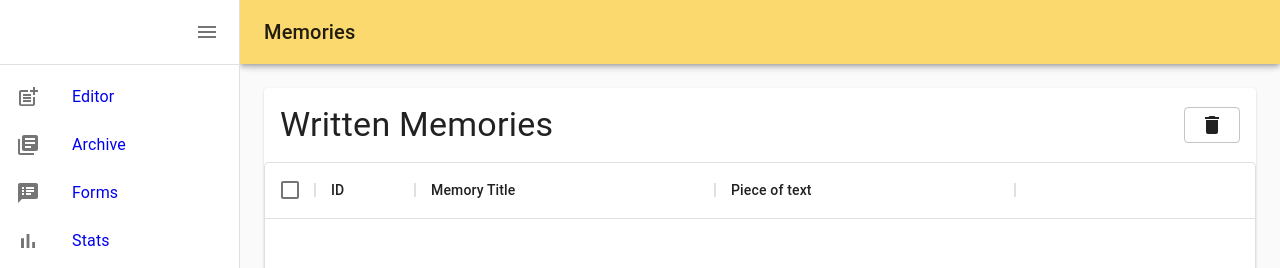
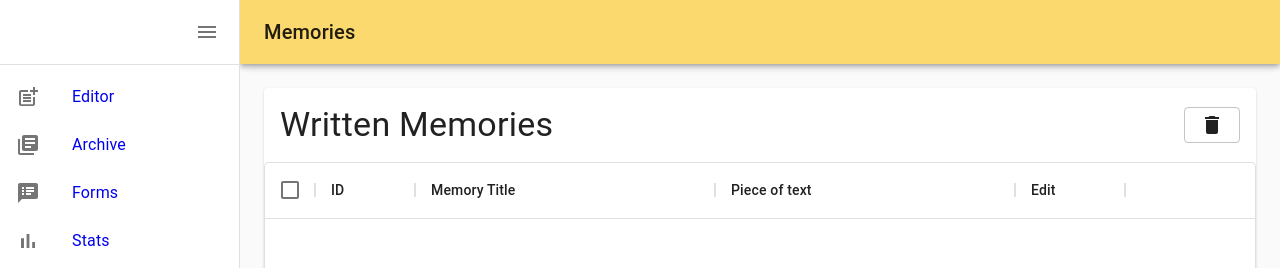
Before and after one commit to jiuck/memories, a React (Create React App) app: page /archive in a window 1280 px wide. Shown: the top 268 px of the page. Built offline with nearby package versions, Linux system fonts and the light colour scheme.

Commit message:
Adds the editing capability to old texts

```diff
--- a/src/App.js
+++ b/src/App.js
@@ -209,7 +209,8 @@ export default function App(props) {
             <Route path="/archive" component={Archive} />
             <Route path="/forms" component={Placeholder} />
             <Route path="/stats" component={Placeholder} />
-            <Route path="/editor" component={EditorToHTML} />
+            <Route path="/editor/:id" component={EditorToHTML} />
+            <Route path="/editor/" component={EditorToHTML} />
             <Route exact path="/" component={EditorToHTML} />
           </Switch>
         </main>
--- a/src/components/Archive.js
+++ b/src/components/Archive.js
@@ -1,4 +1,5 @@
 import React, { useState } from "react";
+import { Link } from "react-router-dom";
 import { DataGrid } from "@material-ui/data-grid";
 import DeleteIcon from "@material-ui/icons/Delete";
 import {
@@ -22,6 +23,7 @@ const useStyles = makeStyles((theme) => ({
     justifyContent: "center",
   },
   sectionTable: { height: 650 },
+  editButton: { textDecoration: "none" },
 }));
 
 const Archive = () => {
@@ -55,6 +57,22 @@ const Archive = () => {
       headerName: "Piece of text",
       id: 2,
       width: 300,
+    },
+    {
+      field: "edit",
+      headerName: "Edit",
+      id: 3,
+      width: 110,
+      renderCell: (params) => (
+        <Link
+          to={`/editor/${encodeURIComponent(params.row.realTitle)}`}
+          className={classes.editButton}
+        >
+          <Button variant="contained" color="primary" size="small">
+            Edit
+          </Button>
+        </Link>
+      ),
     },
   ];
   const writtenMemoriesRows = () => {
--- a/src/components/EditorToHTML.js
+++ b/src/components/EditorToHTML.js
@@ -4,6 +4,7 @@ import { Paper, TextField, IconButton } from "@material-ui/core";
 import { makeStyles } from "@material-ui/core/styles";
 import DeleteIcon from "@material-ui/icons/Delete";
 import SaveIcon from "@material-ui/icons/Save";
+import { useParams } from "react-router-dom";
 
 const useStyles = makeStyles((theme) => ({
   paper: {
@@ -30,8 +31,9 @@ const initTitle = () => {
   return `${new Date().toDateString()}`;
 };
 
-function EditorToHTML({}) {
+function EditorToHTML() {
   const classes = useStyles();
+  const { id } = useParams();
   // Text Memory setup
   const [memory, setMemory] = useState(() => {
     if (!localStorage.getItem("draftWrittenMemory")) {
@@ -46,6 +48,17 @@ function EditorToHTML({}) {
     }
     return localStorage.getItem("draftWrittenMemoryTitle");
   });
+
+  // Retrieve the written Memory if editing
+  useEffect(() => {
+    if (id) {
+      let auxMemory = localStorage.getItem(id);
+      if (auxMemory) {
+        setMemory(auxMemory);
+        setTitle(id.replace("writtenMemory-", ""));
+      }
+    }
+  }, [id]);
 
   const onChangeEditor = (e) => {
     setMemory(e.target.value);
```
